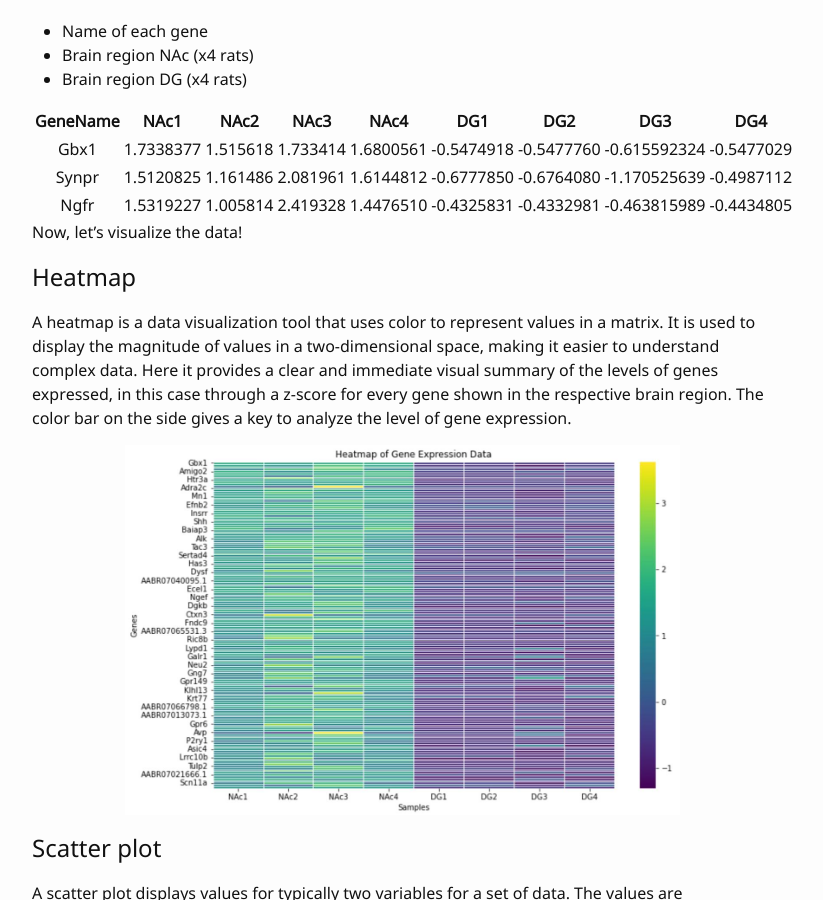
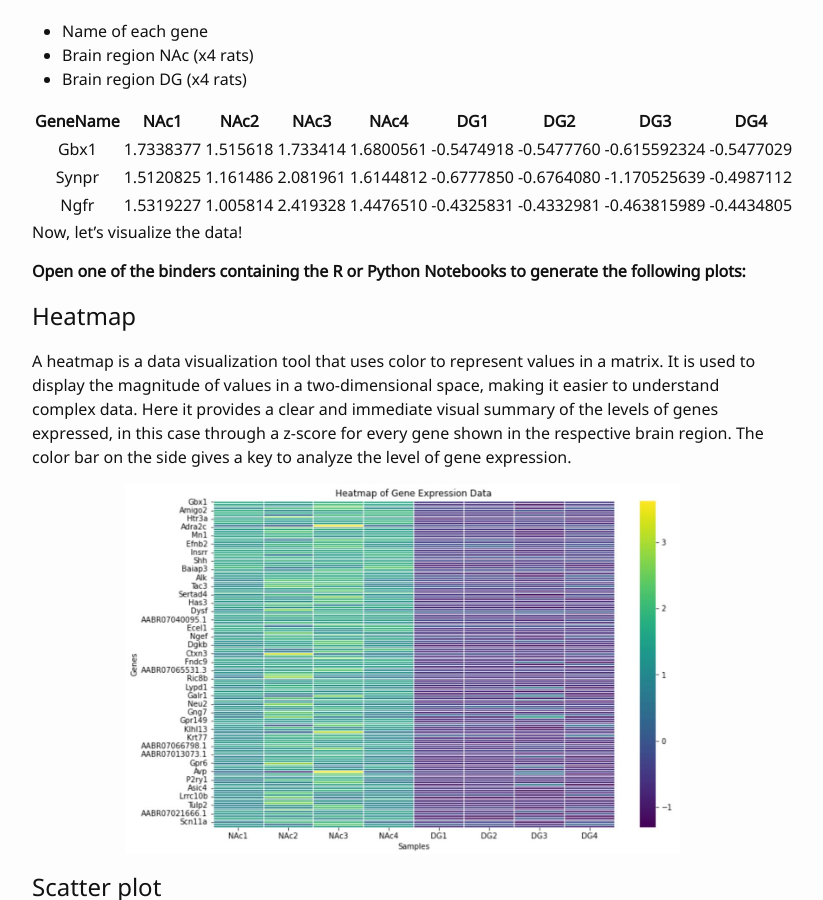
Before and after one commit to meronvermaas/data-visualization, a Jekyll site: the page built from 3-lesson.md, in a window 1280 px wide and 900 px high, scrolled down 552 px. Shown: the whole window, without its empty margins (238-1061 px from the left). Built offline with Jekyll 4.4.1, drawn with Linux system fonts in a browser that asks for light colours.

Commit message:
Update 3-lesson.md

```diff
--- a/3-lesson.md
+++ b/3-lesson.md
@@ -22,6 +22,8 @@ The Gene Expression dataset represents the region specific expressed genes at tr
 |Ngfr  | 1.5319227 | 1.005814 | 2.419328 | 1.4476510 | -0.4325831 | -0.4332981 | -0.463815989 | -0.4434805 |
 
 Now, let's visualize the data!
+
+**Open one of the binders containing the R or Python Notebooks to generate the following plots:**
 
 ## Heatmap
 
```
